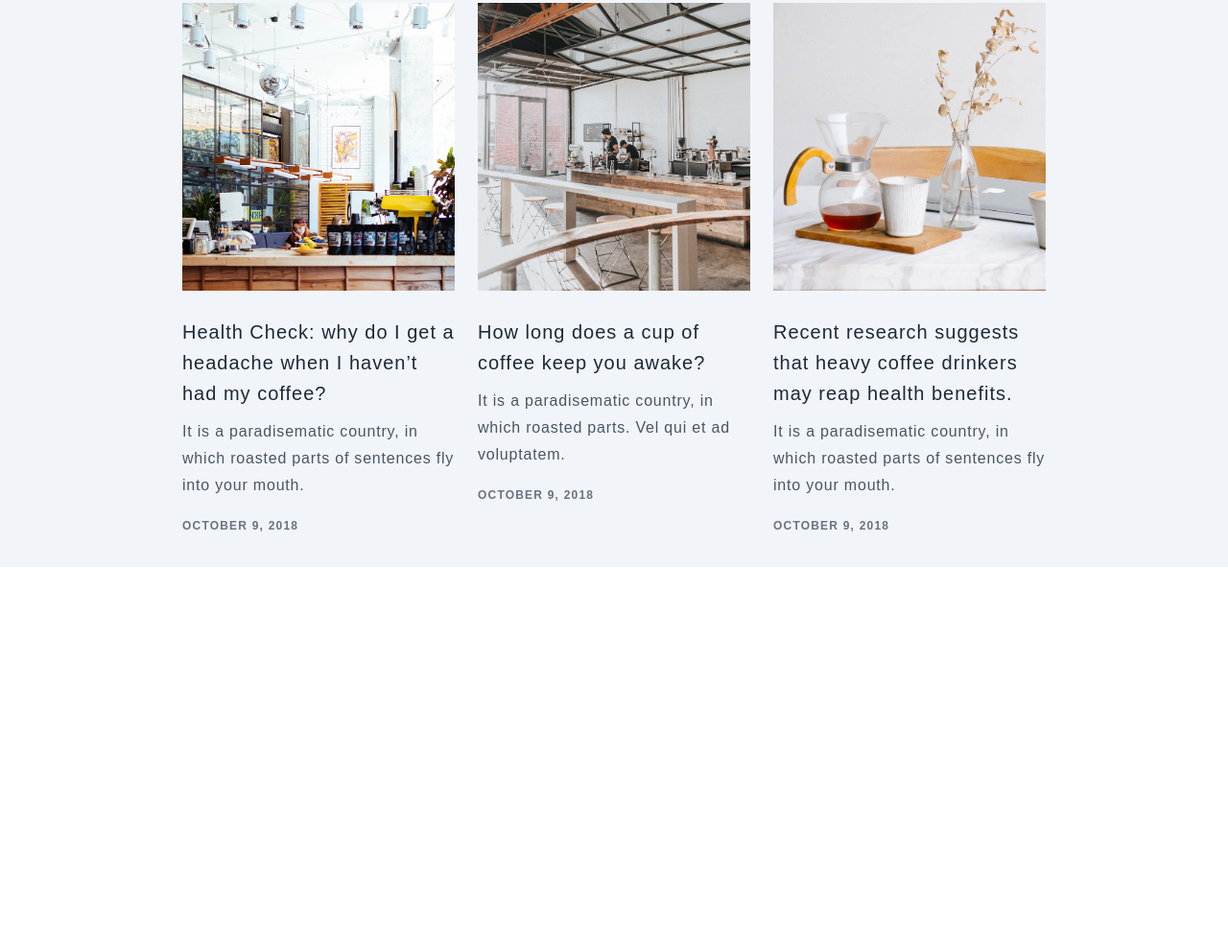
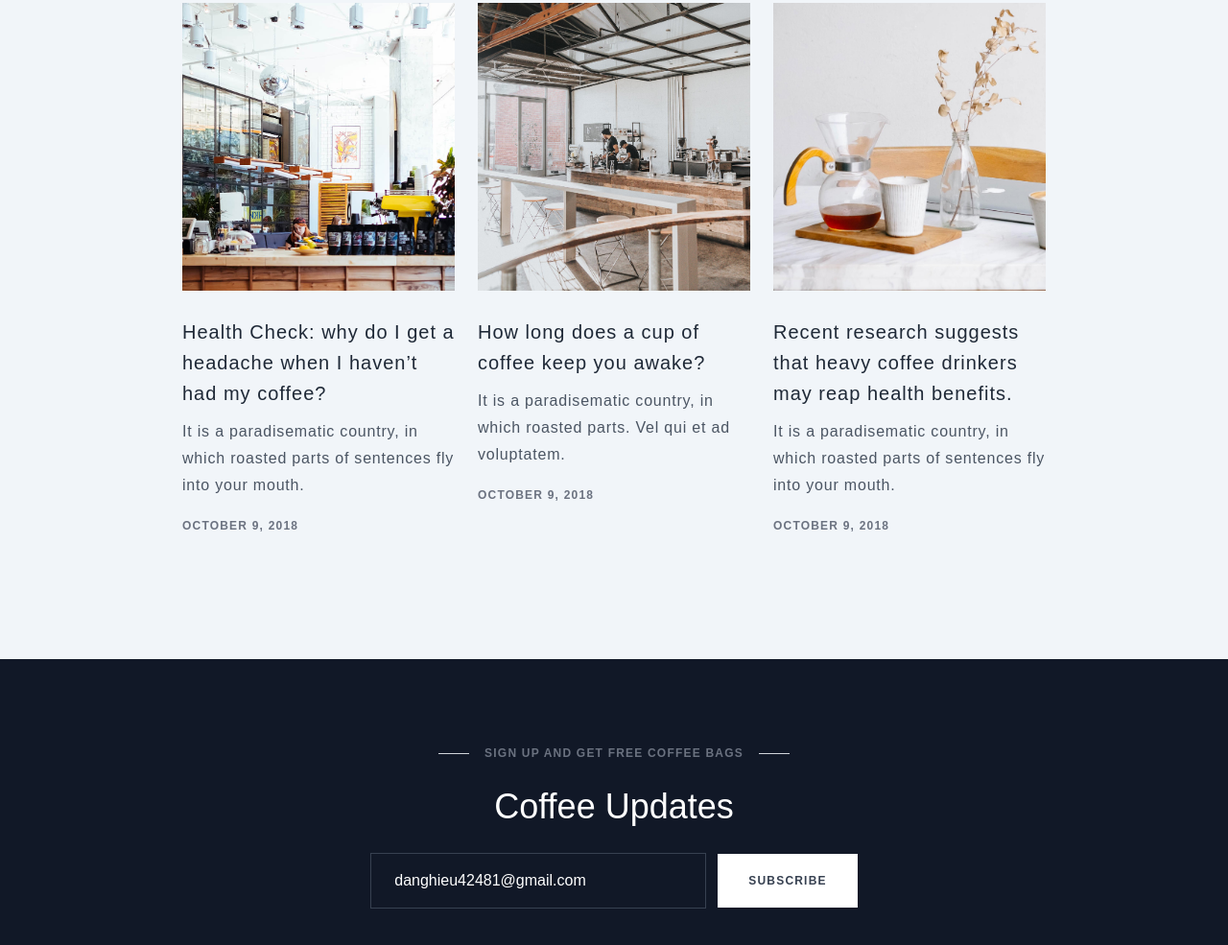
Before and after one commit to Danghieu02072000/landingPage_Coffee-Mugs, a website: page src/index.html in a window 1280 px wide. Shown: the part 4799-5784 px from the top of the page at 96% size. Before the commit the page ends 5486 px from the top, so only its background shows below. Drawn offline with Linux system fonts and the light colour scheme.

Commit message:
add section subscribe-us

```diff
--- a/src/index.html
+++ b/src/index.html
@@ -398,7 +398,21 @@
                     </div>
                 </section>
 
-        <section class="subscribe-us"></section>
+        <section class="subscribe-us w-full h-[350px] bg-gray-900 text-center flex flex-col iten-center justify-center gap-5">
+            <div class="sub-headline mb-0">
+                <div class="sub-headline__decor "></div>
+                <div class="sub-headline__label">Sign up and get free coffee bags</div>
+                <div class="sub-headline__decor "></div>
+            </div>
+            <h2 class="text-4xl leading-[3.5rem]  text-white ">Coffee Updates</h2>
+            <div class="">
+                <form action="" class="flex gap-5 flex-col justify-center items-center md:gap-3 md:flex-row">
+                    <input type="text" class="px-6 py-4 max-w-[350px] w-11/12 border-[1px] border-gray-700 outline-none bg-inherit focus:border-gray-300 placeholder:text-white text-white " placeholder="danghieu42481@gmail.com">
+                    <button class="cus_btn bg-white text-gray-700 leading-6">Subscribe</button>
+                </form>
+            </div>
+
+        </section>
         </main>
         <footer></footer>
     </div>
```
Also changed, not shown: dist/output.css.
